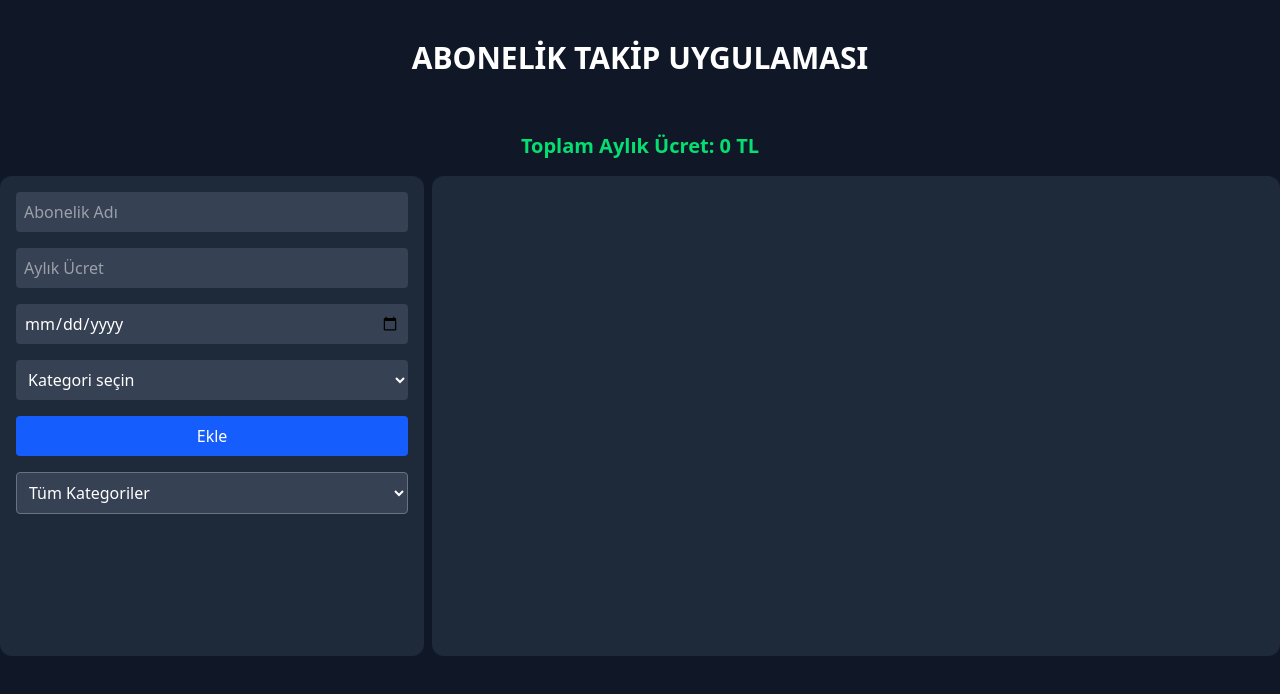
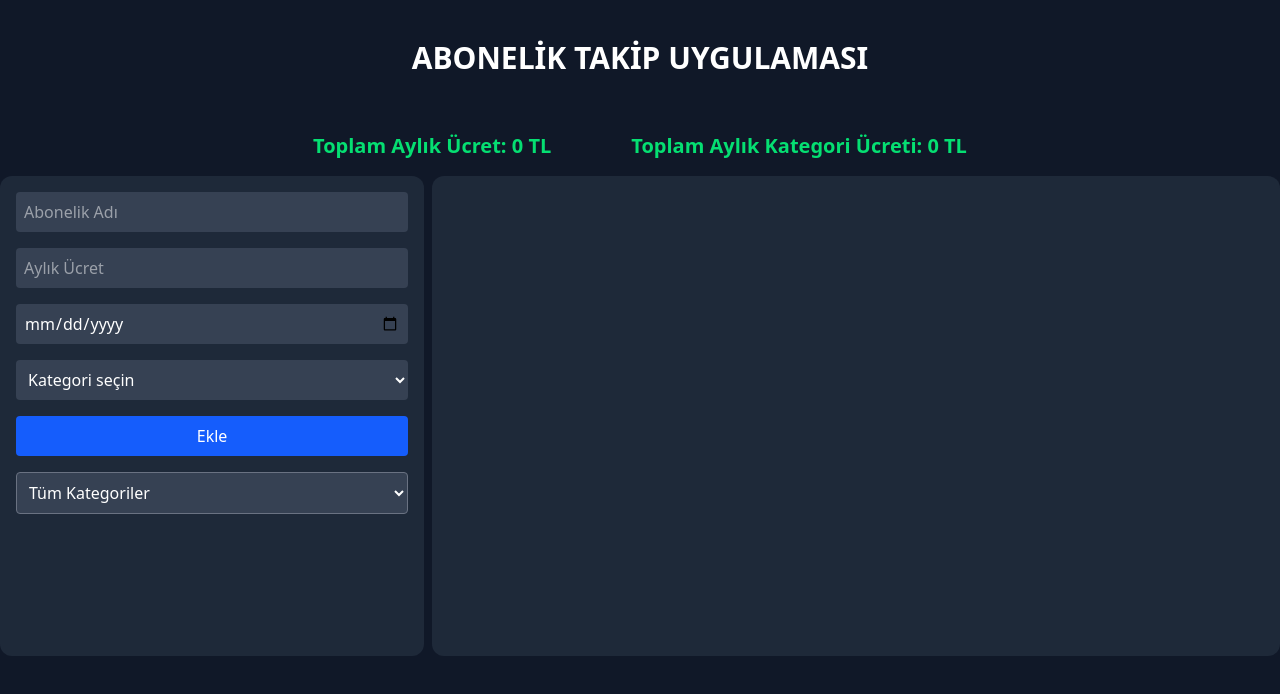
Before and after one commit to emreakinn/abonelik-takip, a React (Vite) app: page / in a window 1280 px wide. Shown: the top 694 px of the page. Built offline with nearby package versions, Linux system fonts and the light colour scheme.

Commit message:
kategori bazlı toplam ödeme bölümü eklendi

```diff
--- a/src/App.jsx
+++ b/src/App.jsx
@@ -14,6 +14,8 @@ function App() {
   const [abonelikler, setAbonelikler] = useState([])
   const [secilenKategori, setSecilenKategori] = useState('')
   const [duzenlenenAbonelik, setDuzenlenenAbonelik] = useState(null);
+
+
 
   const handleEkle = () => {
     if (aboneAdi && aboneFiyati && sonOdemeTarihi && kategori) {
@@ -47,14 +49,19 @@ function App() {
     setDuzenlenenAbonelik(null);
   }
 
+  const kategoriToplam = filteredAbonelikler.reduce((acc, abonelik) => {
+    return acc + parseFloat(abonelik.aboneFiyati);
+  }, 0);
+
   return (
     <div className="bg-gray-900 min-h-screen text-white">
       <h1 className="text-3xl font-bold text-center py-10">
         ABONELİK TAKİP UYGULAMASI
       </h1>
 
-      <div className='text-xl text-center font-bold text-green-400 my-4'>
-        Toplam Aylık Ücret: {toplamUcret} TL
+      <div className='text-xl flex gap-20 justify-center font-bold text-green-400 my-4'>
+        <span>Toplam Aylık Ücret: {toplamUcret} TL</span>
+        <span>Toplam Aylık Kategori Ücreti: {kategoriToplam} TL</span>
       </div>
       <div className="container mx-auto flex gap-2">
         <SubscriptionForm
--- a/src/components/SubscriptionForm.jsx
+++ b/src/components/SubscriptionForm.jsx
@@ -25,7 +25,7 @@ function SubscriptionForm({ aboneAdi, setAboneAdi, aboneFiyati, setAboneFiyati,
         if (duzenlenenAbonelik) {
             aboneligiGuncelle(yeniAbonelik);
         } else {
-            abonelikEkle(yeniAbonelik);
+            handleEkle(yeniAbonelik);
         }
 
         // Formu temizle
```
